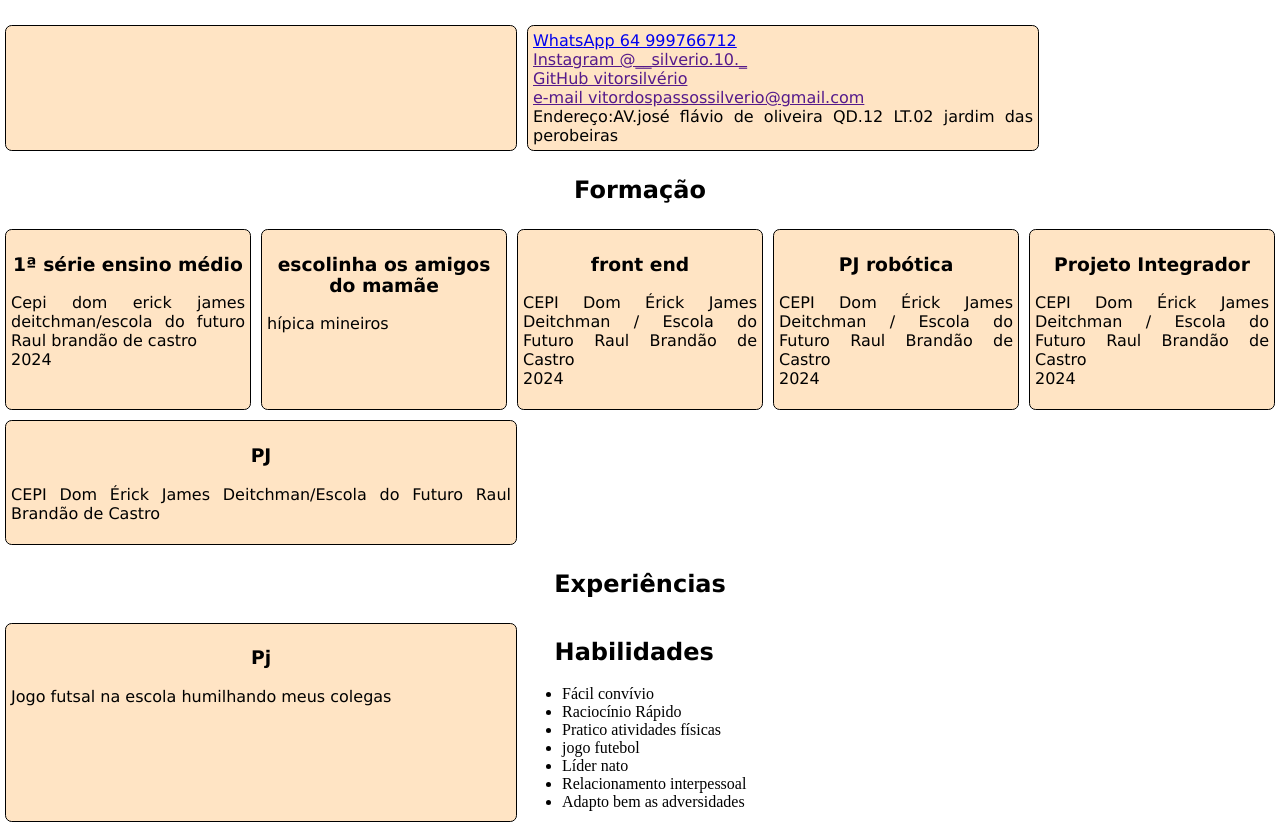
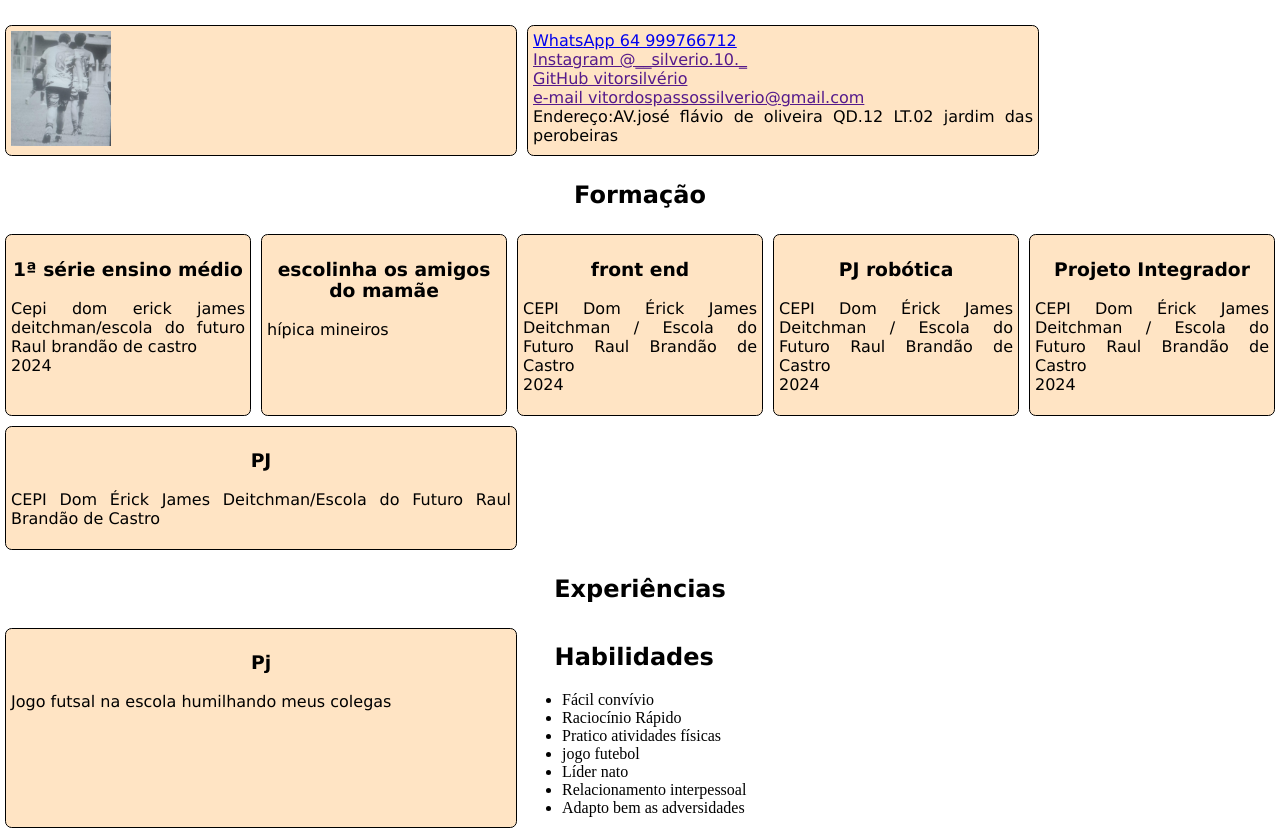
Before and after one commit to silverio10/portifolio2024, a plain HTML site: page index.html in a window 1280 px wide. Shown: the part 101-934 px from the top of the page. Drawn offline with Linux system fonts and the light colour scheme.

Commit message:
Update index.html

```diff
--- a/index.html
+++ b/index.html
@@ -24,7 +24,7 @@
 
             <div id="dados" class="flex">
                 <h1>Vitor dos passos silvério</h1>
-                <div id="foto" class="form"><img src="imagem/Eu.jpg" width="100px" alt=""></div>
+                <div id="foto" class="form"><img src="Eu.jpg" width="100px" alt=""></div>
                 <p id="contato" class="form">
                     <a href="https://wa.me/64999766712/?text='gostei do seu curriculo'" target="_blank"><img src="" alt="">WhatsApp 64 999766712 <br></a>
                     <a href=""><img src="" alt="">Instagram @__silverio.10._ <br></a>
```
